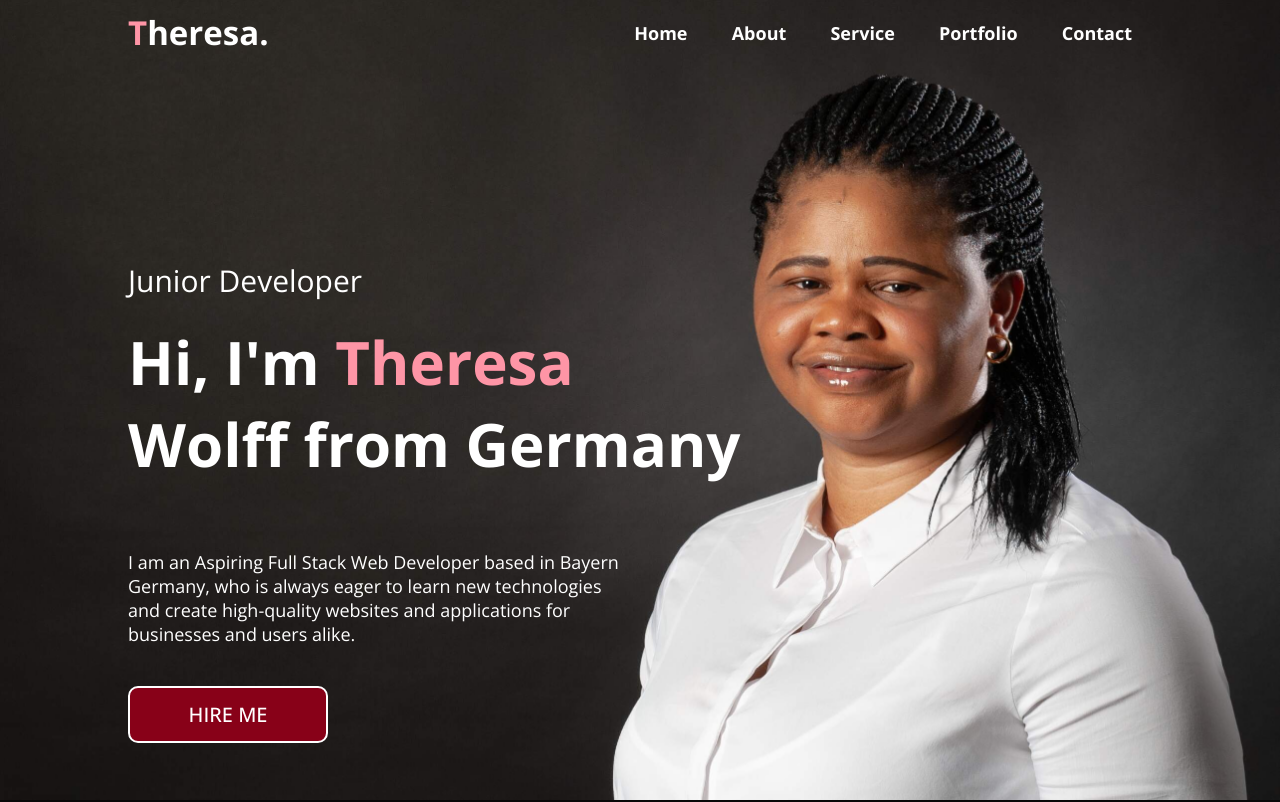
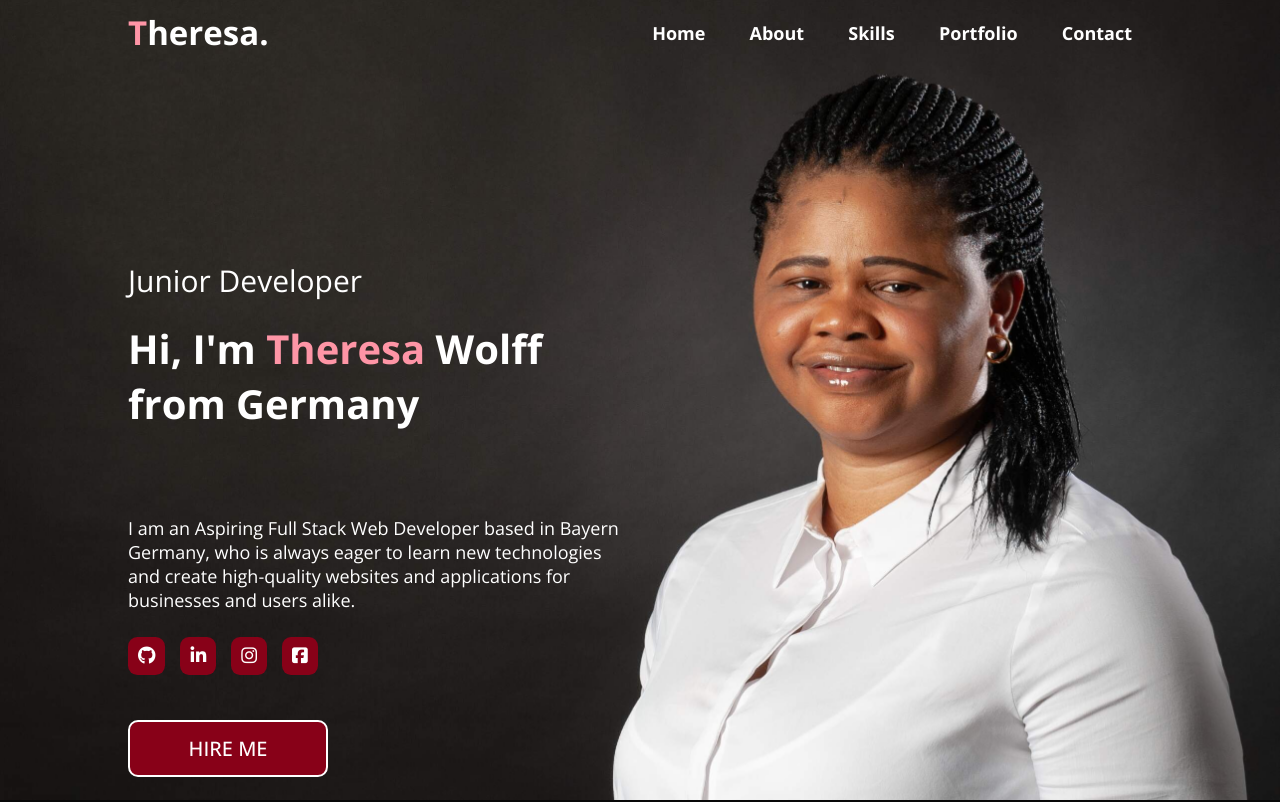
Before and after one commit to th-1982/personal-portfolio-website, a plain HTML site: page index.html in a window 1280 px wide. Shown: the top 802 px of the page. Drawn offline with nearby package versions, Linux system fonts and the light colour scheme.

Commit message:
Add social media links to the header

```diff
--- a/index.html
+++ b/index.html
@@ -9,6 +9,8 @@
     <link rel="preconnect" href="https://fonts.googleapis.com">
     <link rel="preconnect" href="https://fonts.gstatic.com" crossorigin>
     <link href="https://fonts.googleapis.com/css2?family=Open+Sans:ital,wght@0,300..800;1,300..800&display=swap" rel="stylesheet">
+    <!----------Font Awesome Script------------->
+    <script src="https://kit.fontawesome.com/2a27a7ddec.js" crossorigin="anonymous"></script>
     <link rel="stylesheet" href="style.css">
 </head>
 <body>
@@ -20,14 +22,14 @@
                 <ul>
                     <li><a href="#">Home</a></li>
                     <li><a href="#">About</a></li>
-                    <li><a href="#">Service</a></li>
+                    <li><a href="#">Skills</a></li>
                     <li><a href="#">Portfolio</a></li>
                     <li><a href="#">Contact</a></li>
                 </ul>
             </nav>
             <div class="header-text">
                 <p>Junior Developer</p>
-                <h1>Hi, I'm <span>Theresa</span><br>Wolff from Germany</h1>
+                <h1>Hi, I'm <span>Theresa</span> Wolff<br> from Germany</h1>
             </div>
     <!------------Animation Container-------------------------->
     <div class="container-animation">
@@ -52,6 +54,39 @@
             </p>
         </div>
     </div>
+    <!-------------Social media links---------------------->
+    <div class="row">
+        <div class="col">
+          <ul class="social-links">
+            <li>
+              <a href="https://github.com/th-1982/personal-portfolio-website" target="_blank">
+                <i class="fa fa-github" aria-hidden="true"></i>
+                <span class="sr-only">GitHub button</span>
+              </a>
+            </li>
+
+            <li>
+                <a href="https://www.linkedin.com/in/theresa-wolff-4a3422265/" target="_blank">
+                  <i class="fa fa-linkedin" aria-hidden="true"></i>
+                  <span class="sr-only">LinkedIn button</span>
+                </a>
+              </li>
+
+              <li>
+                <a href="https://www.instagram.com/tessy4628/" target="_blank"><i class="fa fa-instagram" aria-hidden="true"></i>
+                  <span class="sr-only">Instagram button</span>
+                </a>
+              </li>
+              <!-- Please note I have not linked my FB account -->
+              <li>
+                <a href="https://www.facebook.com/" target="_blank"><i class="fa fa-facebook-square" aria-hidden="true"></i>
+                    <span class="sr-only">Facebook button</span>
+                </a>
+              </li>
+            </ul>
+          </div>
+        </div>
+
     <!------------Button------------------>
           <a href="#contact" class="button">HIRE ME</a>
         </div>
@@ -104,6 +139,13 @@
         </div>
     </section>
 
+<!----------------------Skills------------------------------>
+<div>
+    <div>
+        <h1 class="sub-title">Skills</h1>
+    </div>
+</div>
+
 <!-------------------JavaScript Code---------------------->
 <script>
     var tablinks = document.getElementsByClassName("tab-links");
--- a/style.css
+++ b/style.css
@@ -81,8 +81,9 @@ nav ul li a:hover::after{
 }
 
 .header-text h1{
-    font-size: 60px;
+    font-size: 40px;
     margin-top: 20px;
+    margin-bottom: 20px;
 
 }
 
@@ -93,6 +94,48 @@ nav ul li a:hover::after{
     color: #fff;
 
 }
+
+.row{
+  display: flex;
+  justify-content: space-between;
+  align-items: flex-start;
+  flex-wrap: wrap;
+}
+
+.social-links{
+  display: flex;
+  flex-wrap: wrap;
+  list-style: none;
+  margin-top: 20px;
+  margin-bottom: 20px;
+}
+
+.social-links li{
+  margin-right: 10px;
+}
+/*----------------fa icons---------------------*/
+.fa {
+  margin: 5px;
+  margin-left: 0;
+  padding: 10px;
+  height: auto;
+  width: auto;
+  text-align: center;
+  text-decoration: none;
+  border-radius: 25%;
+  font-size: 18px;
+  color: #ffffff;
+  background: #880118;
+
+}
+
+.fa:hover {
+  background: #ffffff;
+  color: #880118;
+  transition: 1s;
+}
+
+
 
 
 /* Button Styling   */
@@ -108,7 +151,7 @@ nav ul li a:hover::after{
     text-decoration: none;
     width: 200px;
     text-align: center;
-    margin-top: 40px;
+    margin-top: 20px;
     cursor: pointer;
 
 
@@ -133,7 +176,7 @@ nav ul li a:hover::after{
 #flip {
     height: 45px;
     overflow: hidden;
-    font-size: 20px;
+    font-size: 18px;
     font-weight: bold;
     text-transform: uppercase;
   }
@@ -244,7 +287,7 @@ nav ul li a:hover::after{
 }
 
 .sub-title{
-    font-size: 60px;
+    font-size: 40px;
     font-weight: 600;
     text-decoration: underline;
 }
```
